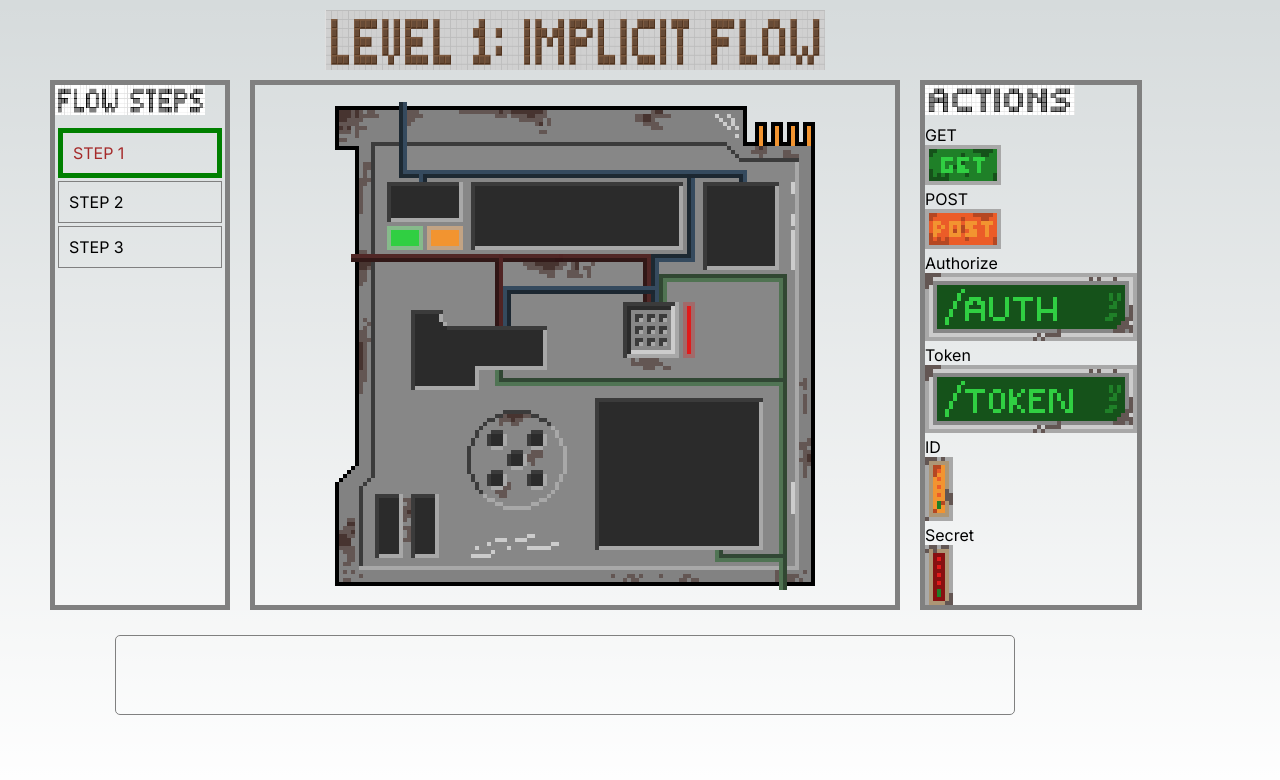
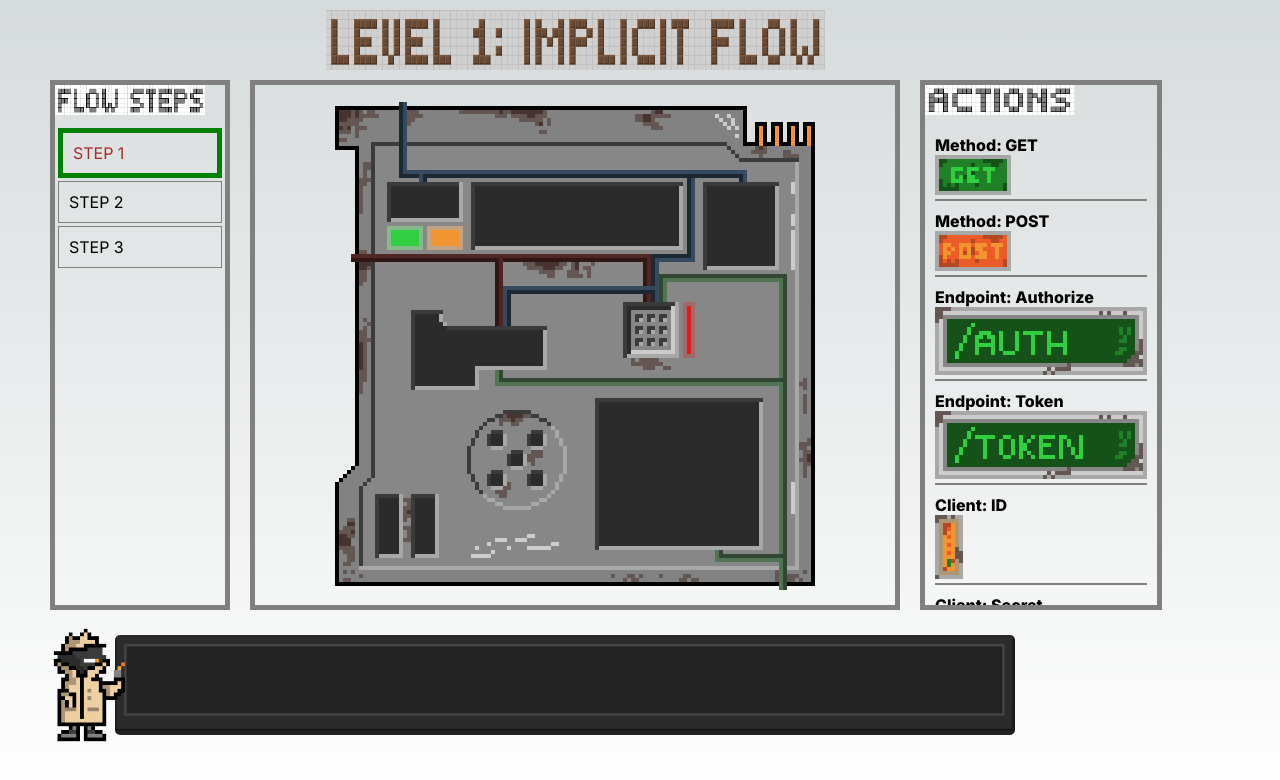
Before and after one commit to mattcobley/oidc-game, a Next.js app: page /game/implicit-flow in a window 1280 px wide. Shown: the top 780 px of the page. Built offline with nearby package versions, Linux system fonts and the light colour scheme.

Commit message:
add chat images

```diff
--- a/src/app/game/game.module.css
+++ b/src/app/game/game.module.css
@@ -28,12 +28,14 @@
 .speech {
   border-radius: 5px;
   margin: 15px;
-  border: 1px solid grey;
   position: absolute;
   top: 620px;
   left: 100px;
   width: 900px;
-  height: 80px;
+  height: 100px;
+  background-image: url("/chat-box.gif");
+  background-position: center;
+  background-size: cover;
 }
 
 .innerspeech {
@@ -97,7 +99,11 @@
   list-style-type: none;
 }
 
-.option {}
+.option {
+  margin: 10px;
+  font-weight: 800;
+  border-bottom: 2px solid grey;
+}
 
 .optionImage {}
 
@@ -105,3 +111,13 @@
   position: absolute;
   z-index: 1000000;
 }
+
+.hero {
+  position: relative;
+}
+
+.innerhero {
+  position: absolute;
+  left: -80px;
+  top: -10px;
+}
--- a/src/app/game/implicit-flow/page.js
+++ b/src/app/game/implicit-flow/page.js
@@ -13,14 +13,14 @@ export default function ImplicitFlow() {
   }
 
   const options = [
-    { name: "get-request", text: "GET", imagePath: "/get_method.png", imageWidth: 76, imageHeight: 40 },
-    { name: "post-request", text: "POST", imagePath: "/post_method.png", imageWidth: 76, imageHeight: 40 },
-    { name: "auth-endpoint", text: "Authorize", imagePath: "/auth_endpoint.png", imageWidth: 212, imageHeight: 68 },
-    { name: "token-endpoint", text: "Token", imagePath: "/token_endpoint.png", imageWidth: 212, imageHeight: 68 },
-    { name: "client-id", text: "ID", imagePath: "/client_id.png", imageWidth: 28, imageHeight: 64 },
-    { name: "client-secret", text: "Secret", imagePath: "/client_secret.png", imageWidth: 28, imageHeight: 64 },
-    { name: "redirect-uri", text: "Redirect", imagePath: "/redirect.png", imageWidth: 76, imageHeight: 88 },
-    { name: "token-response", text: "Token Response", imagePath: "/token_response.png", imageWidth: 136, imageHeight: 80 },
+    { name: "get-request", text: "Method: GET", imagePath: "/get_method.png", imageWidth: 76, imageHeight: 40 },
+    { name: "post-request", text: "Method: POST", imagePath: "/post_method.png", imageWidth: 76, imageHeight: 40 },
+    { name: "auth-endpoint", text: "Endpoint: Authorize", imagePath: "/auth_endpoint.png", imageWidth: 212, imageHeight: 68 },
+    { name: "token-endpoint", text: "Endpoint: Token", imagePath: "/token_endpoint.png", imageWidth: 212, imageHeight: 68 },
+    { name: "client-id", text: "Client: ID", imagePath: "/client_id.png", imageWidth: 28, imageHeight: 64 },
+    { name: "client-secret", text: "Client: Secret", imagePath: "/client_secret.png", imageWidth: 28, imageHeight: 64 },
+    { name: "redirect-uri", text: "URI: Redirect", imagePath: "/redirect.png", imageWidth: 76, imageHeight: 88 },
+    { name: "token-response", text: "Response Type: Token", imagePath: "/token_response.png", imageWidth: 136, imageHeight: 80 },
     { name: "scopes", text: "Scopes", imagePath: "/scopes.gif", imageWidth: 168, imageHeight: 152 }
   ]
 
--- a/src/app/game/level-page.js
+++ b/src/app/game/level-page.js
@@ -36,6 +36,17 @@ export default function LevelPage({
         <OptionsList options={options}></OptionsList>
       </div>
       <div className={styles.speech}>
+        <div className={styles.hero}>
+          <Image
+            className={styles.innerhero}
+            src="/hacker_hero.gif"
+            alt="hero image"
+            width={120}
+            height={120}
+            priority
+            unoptimized
+          />
+        </div>
         <div className={styles.innerspeech}>{text}</div>
       </div>
     </div>
```
